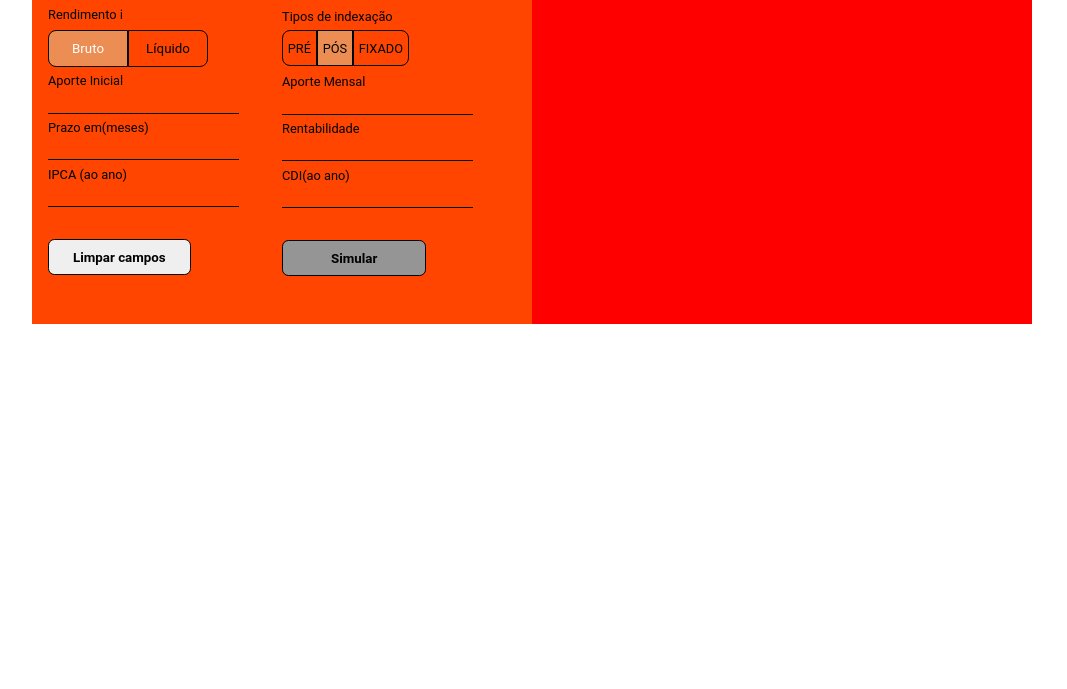
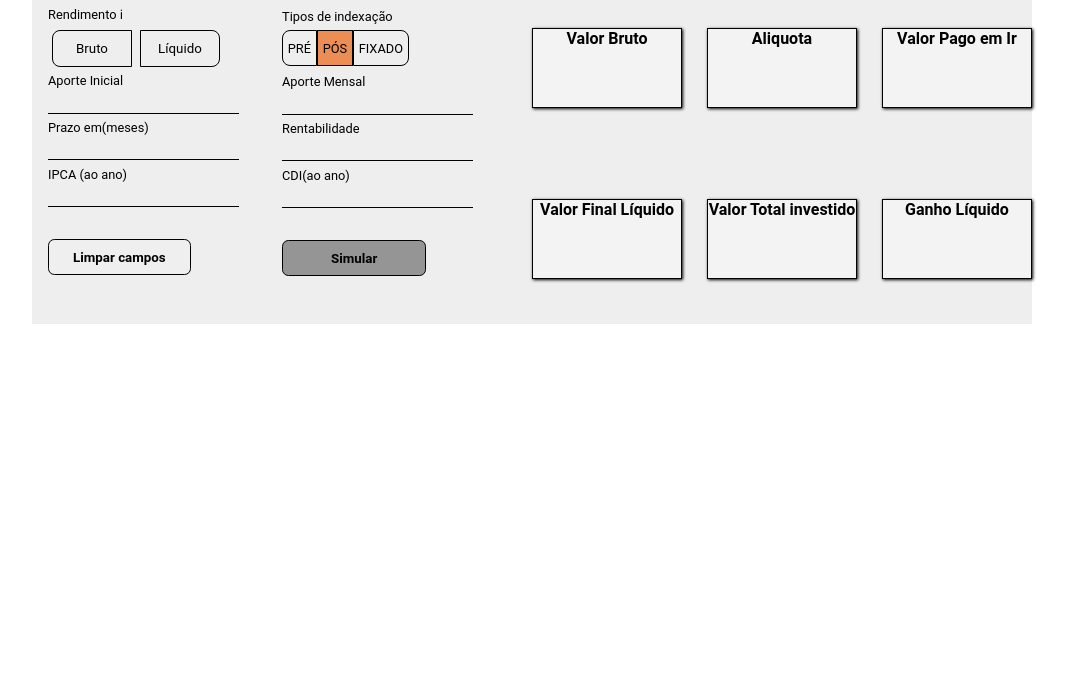
Before and after one commit to Luiz-de-Lima/testeEqi, a plain HTML site: page index.html in a window 1280 px wide. Shown: the part 111-800 px from the top of the page, without its empty margins (108-1175 px from the left). Drawn offline with Linux system fonts and the light colour scheme.

Commit message:
seleção de tipo de rendimento

```diff
--- a/index.html
+++ b/index.html
@@ -21,11 +21,14 @@
             <div class="request-data">
                 <div class="data_income">
                     <label for="rendimento">Rendimento &#x2139;</label>
-                    <button class="gross">Bruto</button><button class="liquid">Líquido</button>
+                    <input type="radio" name="tipoRendimento">
+                    <button class="gross" id="bruto">Bruto</button>
+                    <input type="radio" name="tipoRendimento">
+                    <button class="liquid" id="liquido">Líquido</button>
                 </div>
                 <div class="data_initial">
                     <label for="Aporte Inicial">Aporte Inicial</label>
-                    <input type="number" name="aporte" id="inicial-aporte" class="isvalid" >
+                    <input type="number" name="aporte" id="inicial-aporte" class="isvalid">
                     <p></p>
                 </div>
                 <div class="data_initial" id="data">
@@ -63,8 +66,31 @@
             </div>
 
         </section>
-        <section class="card">
-            card
+        <section class="cards">
+            <div class="cardItem">
+                <h4>Valor Bruto</h4>
+                <span class="Valor-bruto"></span>
+            </div>
+            <div class="cardItem">
+                <h4>Aliquota</h4>
+                <span class="aliquota"></span>
+            </div>
+            <div class="cardItem">
+                <h4>Valor Pago em Ir</h4>
+                <span name="valor-pago-em"></span>
+            </div>
+            <div class="cardItem">
+                <h4>Valor Final Líquido</h4>
+                <span name="valor-final"></span>
+            </div>
+            <div class="cardItem">
+                <h4>Valor Total investido</h4>
+                <span name="valor-final"></span>
+            </div>
+            <div class="cardItem">
+                <h4>Ganho Líquido</h4>
+                <span name="valor-final"></span>
+            </div>
         </section>
     </main>
 </body>
--- a/script.js
+++ b/script.js
@@ -56,12 +56,23 @@ const dataIndicadores = () => {
         })
 }
 const dataSimulacoes = () => {
+    function filtersSimulations(data) {
+        console.log(data)
+        data.forEach((tipoIndexacao) => {
+
+            const finalValue = document.querySelectorAll('.valor-final')
+            finalValue.forEach(value => {
+                value.innerText = tipoIndexacao.aliquotaIR
+            })
+        })
+
+    }
     const getSimulacoes = () => {
-        const url = 'http://localhost:3000/simulacoes'
+        const url = 'http://localhost:3000/simulacoes?tipoIndexacao=pos&tipoRendimento=liquido'
         fetch(url)
             .then(response => {
                 response.json()
-            .then(data => console.log(data))
+                    .then(data => filtersSimulations(data))
             })
     }
     getSimulacoes()
--- a/style.css
+++ b/style.css
@@ -28,11 +28,25 @@
   padding        : 1rem;
   padding-bottom : 3rem;
   width          : 50%;
-  background-color: orangered   ;
+
 }
-.card{
-  width: 50%;
-  background-color: red;
+
+.cards {
+  width          : 50%;
+  display        : flex;
+  flex-wrap      : wrap;
+  justify-content: space-between;
+  align-items    : center;
+
+}
+
+.cardItem {
+  width           : 150px;
+  background-color: #f3f3f3;
+  border          : 1px solid;
+  text-align      : center;
+  box-shadow      : 1px 1px 3px;
+  height          : 80px;
 }
 
 
@@ -44,10 +58,12 @@
   outline         : transparent;
 
 }
-.content input[type="number"]{
--moz-appearance: textfield;
-appearance: textifield;
+
+.content input[type="number"] {
+  -moz-appearance: textfield;
+  appearance     : textifield;
 }
+
 .content button {
   cursor: pointer;
 }
@@ -68,16 +84,18 @@ p {
   color  : #ee4444;
 }
 
-p{
+p {
   font-size: 0.6rem;
-  color  : #ee4444;
+  color    : #ee4444;
 
 }
-.error input{
-  border-bottom:1px solid #ee4444;
+
+.error input {
+  border-bottom: 1px solid #ee4444;
 }
-.active{
-  background-color:#ec8d54 ;
+
+.active {
+  background-color: #ec8d54;
 }
 
 .request-data {
@@ -88,17 +106,22 @@ p{
   border    : 0.1rem solid #000;
   padding   : 10px;
   width     : 5rem;
-  cursor    : pointer;
-  transition: filter .2s;
 }
 
-.data_income button:hover {
-  filter: brightness(1.2);
+input[type="radio"]{
+  width: 0;
+  height: 0;
+}
+
+.data_income input[type="radio"]:checked + button{
+  background: #ec8d54;
+  color: #fff;
 }
 
 .data_income button.gross {
-  background-color: #ec8d54;
-  color           : #fff;
+  background-color: transparent;
+
+
   border-radius   : 0.5rem 0 0 0.5rem;
 }
 
```
